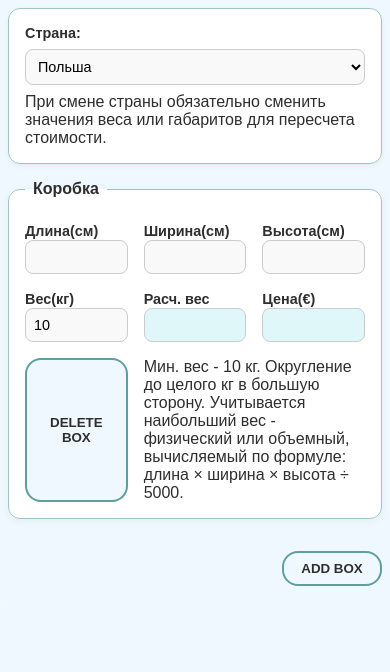
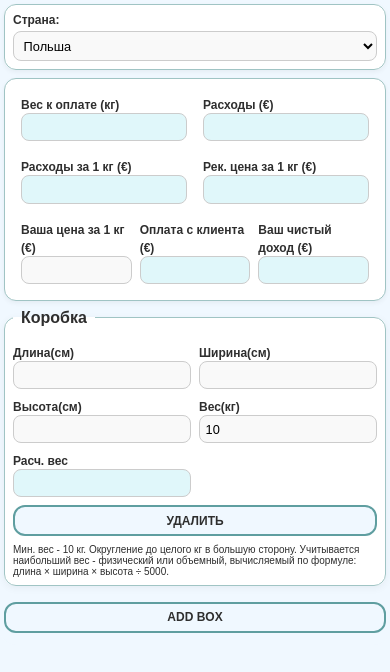
Before and after one commit to Alena1409/calculatorEu, a plain HTML site: page index.html in a window 390 px wide. Drawn offline with Linux system fonts and the light colour scheme.

Commit message:
refactor: change calculator

```diff
--- a/index.html
+++ b/index.html
@@ -1,5 +1,5 @@
 <!doctype html>
-<html lang="en">
+<html lang="ru">
   <head>
     <meta charset="UTF-8" />
     <meta name="viewport" content="width=device-width, initial-scale=1.0" />
--- a/script.js
+++ b/script.js
@@ -25,6 +25,7 @@ document.addEventListener('DOMContentLoaded', () => {
     { country: 'Италия', europe: 2.0, to: 20.0 },
     { country: 'Украина', europe: 2.0, to: 0.0 },
     { country: 'Беларусь', europe: 3.0, to: 20.0 },
+    { country: 'Болгария', europe: 1.6, to: 5.0 },
   ];
 
   const calculator = document.querySelector('.calculator--wrapper');
@@ -61,17 +62,141 @@ document.addEventListener('DOMContentLoaded', () => {
     countrySelect.append(option);
   });
 
+  // Добавляем слушатель на изменение страны
+  countrySelect.addEventListener('change', recalculateAll);
+
   const desc = document.createElement('p');
-  desc.textContent =
-    'При смене страны обязательно сменить значения веса или габаритов для пересчета стоимости.';
 
-  countryField.append(countryLabel, countrySelect, desc);
+  countryField.append(countryLabel, countrySelect);
+
+  const countField = document.createElement('div');
+  countField.classList.add('input-wrapper', 'calculations');
+
+  // 1. Вес к оплате (сумма весов всех коробок)
+  const weightAllBoxes = createInput('Вес к оплате (кг)');
+  weightAllBoxes.input.readOnly = true;
+
+  // 2. Расходы на доставку
+  const priceDelivery = createInput('Расходы (€)');
+  priceDelivery.input.readOnly = true;
+
+  // 3. Оплата расходов за кг
+  const priceOneKilo = createInput('Расходы за 1 кг (€)');
+  priceOneKilo.input.readOnly = true;
+
+  // 4. Рекомендуемая цена за кг
+  const priceRecommend = createInput('Рек. цена за 1 кг (€)');
+  priceRecommend.input.readOnly = true;
+
+  const priceBlock = document.createElement('div');
+  priceBlock.classList.add('price-block');
+
+  // 5. Ваша цена за кг (свободное число)
+  const priceAgentOneKilo = createInput('Ваша цена за 1 кг (€)');
+  priceAgentOneKilo.input.addEventListener('input', recalculateAll);
+  priceAgentOneKilo.box.classList.add('item2');
+
+  // 6. Оплата с клиента
+  const priceAgent = createInput('Оплата с клиента (€)');
+  priceAgent.input.readOnly = true;
+
+  // 7. Ваш доход
+  const margin = createInput('Ваш чистый доход (€)');
+  margin.input.readOnly = true;
+
+  priceBlock.append(priceAgentOneKilo.box, priceAgent.box, margin.box);
+
+  countField.append(
+    weightAllBoxes.box,
+    priceDelivery.box,
+    priceOneKilo.box,
+    priceRecommend.box,
+    priceBlock
+
+  );
 
   actions.append(buttonAddBox);
 
   const firstBox = createBox();
-  form.append(countryField, firstBox, actions);
+  form.append(countryField, countField, firstBox, actions);
   calculator.append(form);
+
+  // Функция для пересчета всех итоговых полей
+  function recalculateAll() {
+    // Собираем все коробки
+    const boxes = form.querySelectorAll('.box fieldset.box, fieldset.box');
+    let totalWeight = 0;
+
+    // Суммируем расчетный вес всех коробок
+    boxes.forEach((box) => {
+      const totalInput = box.querySelector('input[readonly]');
+      if (totalInput && totalInput !== weightAllBoxes.input) {
+        const weight = +totalInput.value || 0;
+        totalWeight += weight;
+      }
+    });
+
+    // 1. Вес к оплате
+    weightAllBoxes.input.value = totalWeight || '';
+
+    if (totalWeight === 0) {
+      // Если нет веса, очищаем все поля
+      priceDelivery.input.value = '';
+      priceOneKilo.input.value = '';
+      priceRecommend.input.value = '';
+      priceAgent.input.value = '';
+      margin.input.value = '';
+      return;
+    }
+
+    // Получаем тариф для выбранной страны
+    const countryName = countrySelect.value;
+    const tariff = prises.find(
+      (p) => p.country.toLowerCase() === countryName.toLowerCase(),
+    );
+
+    if (!tariff) {
+      return;
+    }
+
+    const toGreece = 1.7;
+    const europe = tariff.europe;
+    const profit = 1;
+    const georgia = 0;
+    const transaction = 0;
+
+    // 2. Расходы на доставку = tariff.to + totalWeight * (toGreece + europe + profit) + georgia + transaction
+    const deliveryCost =
+      tariff.to +
+      totalWeight * (toGreece + europe + profit) +
+      georgia +
+      transaction;
+    priceDelivery.input.value = deliveryCost.toFixed(2);
+
+    // 3. Оплата расходов за кг = расходы на доставку / вес
+    const costPerKg = deliveryCost / totalWeight;
+    priceOneKilo.input.value = costPerKg.toFixed(2);
+
+    // 4. Рекомендуемая цена за кг = расходы за кг + 2 евро
+    const recommendedPrice = costPerKg + 2;
+    priceRecommend.input.value = recommendedPrice.toFixed(2);
+
+    // 5. Ваша цена за кг (вводит агент)
+    const agentPricePerKg = +priceAgentOneKilo.input.value || 0;
+
+    if (agentPricePerKg > 0) {
+      // 6. Оплата с клиента = ваша цена за кг * вес всех коробок
+      const clientPayment = agentPricePerKg * totalWeight;
+      priceAgent.input.value = clientPayment.toFixed(2);
+
+      // 7. Ваш доход = оплата с клиента - расходы на доставку
+      const income = clientPayment - deliveryCost;
+      margin.input.value = income.toFixed(2);
+    } else {
+      priceAgent.input.value = '';
+      margin.input.value = '';
+    }
+  }
 
   function createBox() {
     const wrapper = document.createElement('fieldset');
@@ -88,9 +213,6 @@ document.addEventListener('DOMContentLoaded', () => {
     const total = createInput('Расч. вес');
     total.input.readOnly = true;
 
-    const cost = createInput('Цена(€)');
-    cost.input.readOnly = true;
-
     const recalc = () => {
       const l = +length.input.value || 0;
       const w = +width.input.value || 0;
@@ -102,29 +224,8 @@ document.addEventListener('DOMContentLoaded', () => {
       const totalWeight = Math.max(Math.max(Math.ceil(wt), volumeWeight), 10);
       total.input.value = totalWeight || '';
 
-      // Берем выбранную страну
-      const countryName = document.querySelector('#country-select').value;
-      const tariff = prises.find(
-        (p) => p.country.toLowerCase() === countryName.toLowerCase(),
-      );
-
-      if (tariff) {
-        const toGreece = 1.7;
-        const europe = tariff.europe;
-        const profit = 1;
-        const georgia = 0;
-        const transaction = 0;
-
-        const totalCost =
-          tariff.to +
-          totalWeight * (toGreece + europe + profit) +
-          georgia +
-          transaction;
-
-        cost.input.value = totalCost.toFixed(2);
-      } else {
-        cost.input.value = '';
-      }
+      // Пересчитываем общие поля
+      recalculateAll();
     };
 
     [length, width, height, weight].forEach((f) =>
@@ -133,9 +234,12 @@ document.addEventListener('DOMContentLoaded', () => {
 
     const deleteBtn = document.createElement('button');
     deleteBtn.type = 'button';
-    deleteBtn.textContent = 'Delete box';
+    deleteBtn.textContent = 'Удалить';
     deleteBtn.classList.add('button', 'secondary');
-    deleteBtn.addEventListener('click', () => wrapper.remove());
+    deleteBtn.addEventListener('click', () => {
+      wrapper.remove();
+      recalculateAll(); // Пересчитываем после удаления
+    });
 
     const desc = document.createElement('p');
     desc.classList.add('item');
@@ -149,7 +253,6 @@ document.addEventListener('DOMContentLoaded', () => {
       height.box,
       weight.box,
       total.box,
-      cost.box,
       deleteBtn,
       desc,
     );
@@ -179,4 +282,7 @@ document.addEventListener('DOMContentLoaded', () => {
     box.append(label, input);
     return { box, input };
   }
+
+  // Делаем первый расчет при загрузке
+  recalculateAll();
 });
--- a/style.css
+++ b/style.css
@@ -161,7 +161,8 @@ fieldset legend {
 }
 
 .item {
-  grid-column: span 2;
+  grid-column: span 3;
+  font-size: 0.75rem;
 }
 
 .input-wrapper input[readonly] {
@@ -171,19 +172,25 @@ fieldset legend {
   color: #00796b;
 }
 
+.input-wrapper.calculations {
+  display: grid;
+  grid-template-columns: repeat(2, 1fr);
+  gap: 1rem;
+  padding: 1rem;
+}
+
+.price-block {
+  display: grid;
+  grid-template-columns: repeat(3, 1fr);
+  gap: 0.5rem;
+  grid-column: span 2;
+}
+
 @media (max-width: 400px) {
   .container {
     padding: 0;
   }
-  .calculator--wrapper {
-    border: none;
-    padding: 0.5rem;
-    box-shadow: none;
-  }
-}
 
-
-@media (max-width: 350px) {
   .title {
     font-size: 1.2rem;
     margin-bottom: 0.5rem;
@@ -191,7 +198,13 @@ fieldset legend {
 
   .calculator--wrapper {
     padding: 0.25rem;
-    border-radius: 0.5rem;
+    border: none;
+    box-shadow: none;
+    gap: 0.5rem;
+  }
+
+  .form {
+    gap: 0.5rem;
   }
 
   .input-wrapper {
@@ -220,6 +233,10 @@ fieldset legend {
     grid-column: 1 / -1;
   }
 
+  .item {
+    font-size: 10px;
+  }
+
   .action {
     padding: 0.5rem 0;
     gap: 0.5rem;
```
